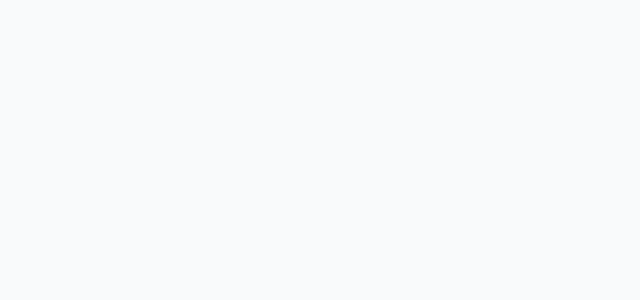
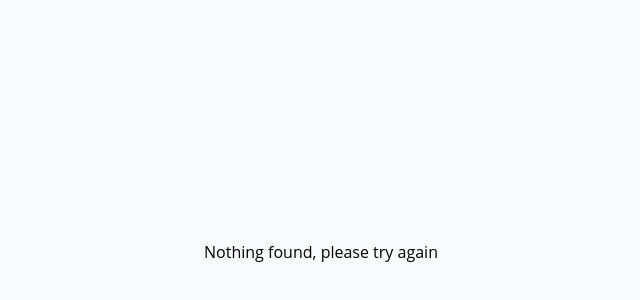
Before and after one commit to akindoju/search-engine, a React (Create React App) app: page /result in a window 1280 px wide. Shown: the part 148-448 px from the top of the page, without its empty margins (319-959 px from the left). Built offline with nearby package versions, Linux system fonts and the light colour scheme.

Commit message:
Introduced errorMessage in result component

```diff
--- a/src/components/result/result.jsx
+++ b/src/components/result/result.jsx
@@ -1,15 +1,18 @@
 import React from 'react';
 import './result.css';
-import { useSelector } from 'react-redux';
+import { useDispatch, useSelector } from 'react-redux';
 
 const Result = () => {
   const result = useSelector((state) => state.result.result);
+  const errorMessage = useSelector((state) => state.result.errorMessage);
 
   return (
     <div>
-      {result.map((result) => {
-        return <p>{result}</p>;
-      })}
+      {result.length > 0
+        ? result.map((result) => {
+            return <p>{result}</p>;
+          })
+        : errorMessage}
     </div>
   );
 };
--- a/src/components/searchbar/searchbar.jsx
+++ b/src/components/searchbar/searchbar.jsx
@@ -12,7 +12,6 @@ const SearchBar = () => {
   const searchHandler = (event) => {
     event.preventDefault();
     setSearchBarValue(event.target.value);
-    console.log(searchBarValue.length);
   };
 
   const btnClickHandler = (event) => {
--- a/src/redux/result/result.actions.js
+++ b/src/redux/result/result.actions.js
@@ -3,3 +3,7 @@ import resultTypes from './result.types';
 export const getResult = (searchKey) => {
   return { type: resultTypes.GET_RESULT, payload: searchKey };
 };
+
+export const noResult = (error) => {
+  return { type: resultTypes.NO_RESULT, payload: error };
+};
--- a/src/redux/result/result.reducer.js
+++ b/src/redux/result/result.reducer.js
@@ -4,6 +4,7 @@ import resultTypes from './result.types';
 const INITIAL_STATE = {
   result: [],
   resultData: resultData,
+  errorMessage: `Nothing found, please try again`,
 };
 
 const resultReducer = (state = INITIAL_STATE, action) => {
@@ -17,6 +18,9 @@ const resultReducer = (state = INITIAL_STATE, action) => {
         ...state,
         result: filteredData,
       };
+    case resultTypes.NO_RESULT:
+      return { ...state, errorMessage: action.payload };
+
     default:
       return state;
   }
--- a/src/redux/result/result.types.js
+++ b/src/redux/result/result.types.js
@@ -1,5 +1,6 @@
 const resultTypes = {
   GET_RESULT: `GET_RESULT`,
+  NO_RESULT: `NO_RESULT`,
 };
 
 export default resultTypes;
```
